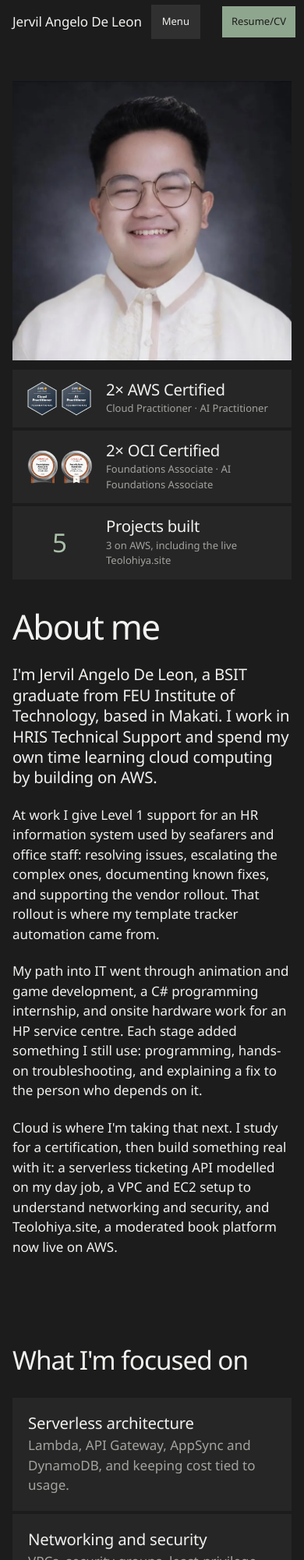
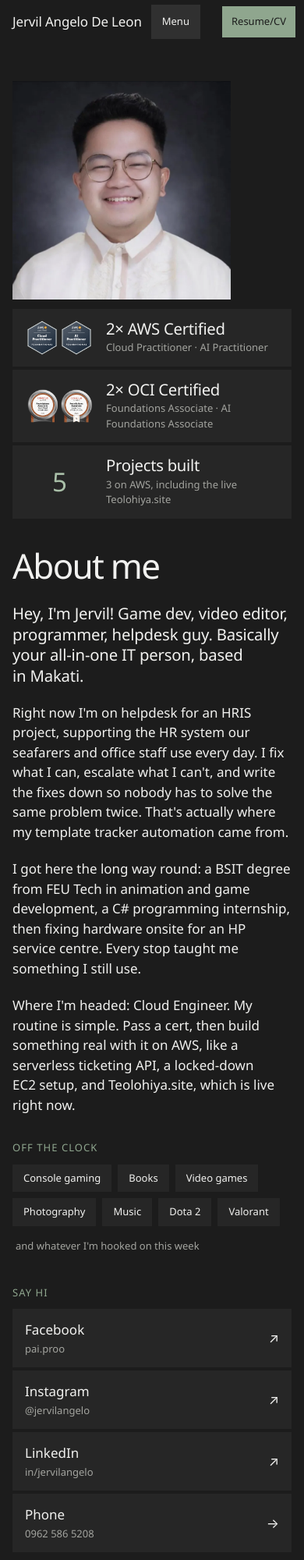
Before and after one commit to jervilangelo/de-leon-portfolio, a plain HTML site: page about.html in a window 390 px wide. Shown: the top 2000 px of the page at 78% size. Drawn offline with Linux system fonts and the light colour scheme; a web font is replaced by a local one.

Commit message:
About: casual intro, interests and socials, smaller portrait, more motion; Services: sample proposal is now Package at 8k-10k
Co-Authored-By: Claude Opus 5.5 <noreply@anthropic.com>

```diff
--- a/about.html
+++ b/about.html
@@ -70,10 +70,27 @@
     </figure>
     <div class="about-text" data-reveal>
       <h1 class="page-h1" id="page-title">About me</h1>
-      <p class="lead">I'm Jervil Angelo De Leon, a BSIT graduate from FEU Institute of Technology, based in Makati. I work in HRIS Technical Support and spend my own time learning cloud computing by building on AWS.</p>
-      <p>At work I give Level 1 support for an HR information system used by seafarers and office staff: resolving issues, escalating the complex ones, documenting known fixes, and supporting the vendor rollout. That rollout is where my template tracker automation came from.</p>
-      <p>My path into IT went through animation and game development, a C# programming internship, and onsite hardware work for an HP service centre. Each stage added something I still use: programming, hands-on troubleshooting, and explaining a fix to the person who depends on it.</p>
-      <p>Cloud is where I'm taking that next. I study for a certification, then build something real with it: a serverless ticketing API modelled on my day job, a VPC and EC2 setup to understand networking and security, and Teolohiya.site, a moderated book platform now live on AWS.</p>
+      <p class="lead">Hey, I'm Jervil! Game dev, video editor, programmer, helpdesk guy. Basically your all-in-one IT person, based in Makati.</p>
+      <p>Right now I'm on helpdesk for an HRIS project, supporting the HR system our seafarers and office staff use every day. I fix what I can, escalate what I can't, and write the fixes down so nobody has to solve the same problem twice. That's actually where my template tracker automation came from.</p>
+      <p>I got here the long way round: a BSIT degree from FEU Tech in animation and game development, a C# programming internship, then fixing hardware onsite for an HP service centre. Every stop taught me something I still use.</p>
+      <p>Where I'm headed: Cloud Engineer. My routine is simple. Pass a cert, then build something real with it on AWS, like a serverless ticketing API, a locked-down EC2 setup, and Teolohiya.site, which is live right now.</p>
+
+      <div class="about-extra">
+        <h2 class="about-sub">Off the clock</h2>
+        <ul class="about-likes" aria-label="Things I like" data-reveal>
+          <li><span>Console gaming</span></li><li><span>Books</span></li><li><span>Video games</span></li><li><span>Photography</span></li><li><span>Music</span></li><li><span>Dota 2</span></li><li><span>Valorant</span></li><li><span>and whatever I'm hooked on this week</span></li>
+        </ul>
+      </div>
+
+      <div class="about-extra">
+        <h2 class="about-sub">Say hi</h2>
+        <ul class="about-socials" aria-label="Socials and contact" data-reveal>
+          <li><a href="https://www.facebook.com/pai.proo" target="_blank" rel="noopener"><b>Facebook</b><span>pai.proo</span><i class="arrow" aria-hidden="true">↗</i></a></li>
+          <li><a href="https://www.instagram.com/jervilangelo/" target="_blank" rel="noopener"><b>Instagram</b><span>@jervilangelo</span><i class="arrow" aria-hidden="true">↗</i></a></li>
+          <li><a href="https://www.linkedin.com/in/jervilangelo/" target="_blank" rel="noopener"><b>LinkedIn</b><span>in/jervilangelo</span><i class="arrow" aria-hidden="true">↗</i></a></li>
+          <li><a href="tel:+639625865208"><b>Phone</b><span>0962 586 5208</span><i class="arrow" aria-hidden="true">→</i></a></li>
+        </ul>
+      </div>
     </div>
   </div>
 </section>
@@ -81,7 +98,7 @@
 <section class="section frame focus" aria-labelledby="focus-title">
   <div class="grid focus-grid" data-reveal>
     <h2 class="h2" id="focus-title">What I'm focused on</h2>
-    <ul class="focus-list">
+    <ul class="focus-list" data-reveal>
       <li><b>Serverless architecture</b><span>Lambda, API Gateway, AppSync and DynamoDB, and keeping cost tied to usage.</span></li>
       <li><b>Networking and security</b><span>VPCs, security groups, least-privilege IAM roles and Cognito-based access.</span></li>
       <li><b>Operations and cost</b><span>CloudWatch logs and alarms, AWS Budgets, and avoiding always-on spend like NAT gateways.</span></li>
--- a/css/pages.css
+++ b/css/pages.css
@@ -469,10 +469,46 @@
 
 /* ================= ABOUT ================= */
 .about-grid { align-items: start; row-gap: 40px; }
-.about-portrait { grid-column: 1 / 6; margin: 0; }
+.about-portrait { grid-column: 1 / 5; margin: 0; }
 .about-portrait .shutter { overflow: hidden; aspect-ratio: 1; }
 .about-portrait img { width: 100%; height: 100%; object-fit: cover; }
-.about-text { grid-column: 7 / 13; display: grid; gap: 22px; }
+@media (hover: hover) and (pointer: fine) {
+  .about-portrait .shutter.is-in img { transition: transform 900ms var(--ease-soft); }
+  .about-portrait .shutter.is-in:hover img { transform: scale(1.05); }
+}
+.about-text { grid-column: 6 / 13; display: grid; gap: 22px; }
+
+/* casual extras: interests and socials */
+.about-extra { display: grid; gap: 14px; margin-top: 14px; }
+.about-sub { font-size: var(--step-small); font-weight: 500; letter-spacing: 0.08em; text-transform: uppercase; color: var(--accent); }
+.about-likes { list-style: none; display: flex; flex-wrap: wrap; gap: 8px; }
+.about-likes li > span { display: block; padding: 8px 14px; background: var(--surface); font-size: var(--step-small); transition: background-color var(--t-hover) ease, color var(--t-hover) ease, transform var(--t-ui) var(--ease-out); }
+.about-likes li:last-child > span { background: none; color: var(--muted); padding-left: 4px; }
+.about-socials { list-style: none; display: grid; grid-template-columns: 1fr 1fr; gap: 4px; }
+.about-socials a {
+  display: grid; grid-template-columns: 1fr auto; align-items: center; gap: 2px 12px;
+  padding: 14px 16px; background: var(--surface); color: var(--ink); text-decoration: none;
+  transition: background-color var(--t-hover) ease, color var(--t-hover) ease;
+}
+.about-socials b { font-weight: 500; }
+.about-socials span { grid-row: 2; font-size: var(--step-small); color: var(--muted); transition: color var(--t-hover) ease; }
+.about-socials .arrow { grid-row: 1 / 3; grid-column: 2; font-style: normal; transition: transform var(--t-ui) var(--ease-out); }
+@media (hover: hover) and (pointer: fine) {
+  .about-likes li:not(:last-child) > span:hover { background: var(--accent); color: var(--accent-ink); transform: translateY(-2px); }
+  .about-socials a:hover { background: var(--accent); color: var(--accent-ink); }
+  .about-socials a:hover span { color: var(--accent-ink); }
+  .about-socials a:hover .arrow { transform: translate(3px, -3px); }
+  .focus-list b { display: block; transition: transform var(--t-ui) var(--ease-out), color var(--t-hover) ease; }
+  .focus-list li:hover b { transform: translateX(6px); color: var(--accent-strong); }
+}
+.about-socials a:focus-visible { outline: 2px solid var(--accent); outline-offset: 2px; }
+@media (max-width: 520px) { .about-socials { grid-template-columns: 1fr; } }
+@media (prefers-reduced-motion: no-preference) {
+  .js .about-highlights li { animation: about-hl-in 900ms var(--ease-expo) both; animation-delay: 700ms; }
+  .js .about-highlights li:nth-child(2) { animation-delay: 800ms; }
+  .js .about-highlights li:nth-child(3) { animation-delay: 900ms; }
+}
+@keyframes about-hl-in { from { opacity: 0; transform: translateY(16px); } to { opacity: 1; transform: none; } }
 .about-text .lead { margin-top: 6px; }
 .about-text p:not(.lead) { max-width: 60ch; }
 .focus-grid { row-gap: 32px; align-items: start; }
@@ -486,7 +522,8 @@
 .dir-links { display: flex; flex-direction: column; align-items: flex-start; gap: 14px; }
 .dir-band .link:hover { color: var(--accent-ink); }
 @media (max-width: 900px) {
-  .about-portrait { grid-column: 1 / -1; max-width: 420px; }
+  .about-portrait { grid-column: 1 / -1; max-width: 360px; }
+  .about-portrait .shutter { max-width: 280px; }
   .about-text, .focus-grid h2, .focus-list { grid-column: 1 / -1; }
   .dir-band { grid-template-columns: 1fr; }
 }
```
Also changed, not shown: services.html (+3 -3 lines).
